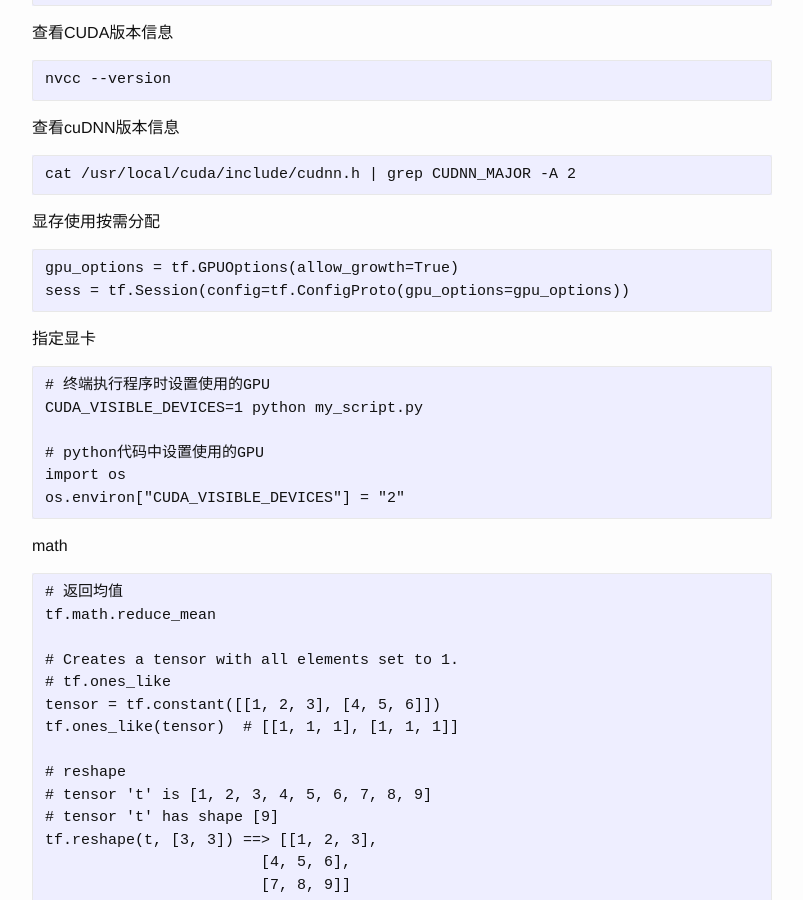
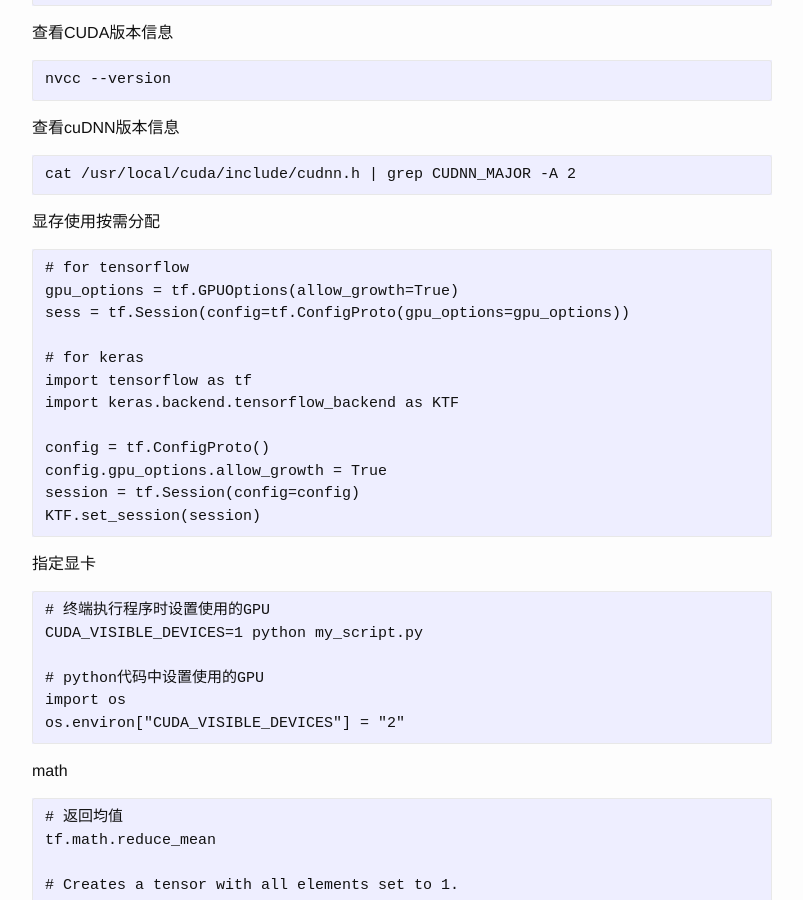
Before and after one commit to josephstalin117/josephstalin117.github.io, a Jekyll site: the page built from _posts/2018-6-09-tensorflow.markdown, in a window 1280 px wide and 900 px high, scrolled down 737 px. Shown: the whole window, without its empty margins (238-1041 px from the left). Built offline with Jekyll 4.4.1, drawn with Linux system fonts in a browser that asks for light colours.

Commit message:
add gpu option for keras

````diff
--- a/_posts/2018-6-09-tensorflow.markdown
+++ b/_posts/2018-6-09-tensorflow.markdown
@@ -45,8 +45,18 @@
 
 显存使用按需分配
 ```
+# for tensorflow
 gpu_options = tf.GPUOptions(allow_growth=True)
 sess = tf.Session(config=tf.ConfigProto(gpu_options=gpu_options))
+
+# for keras
+import tensorflow as tf
+import keras.backend.tensorflow_backend as KTF
+
+config = tf.ConfigProto()
+config.gpu_options.allow_growth = True
+session = tf.Session(config=config)
+KTF.set_session(session)
 ```
 
 指定显卡
````
